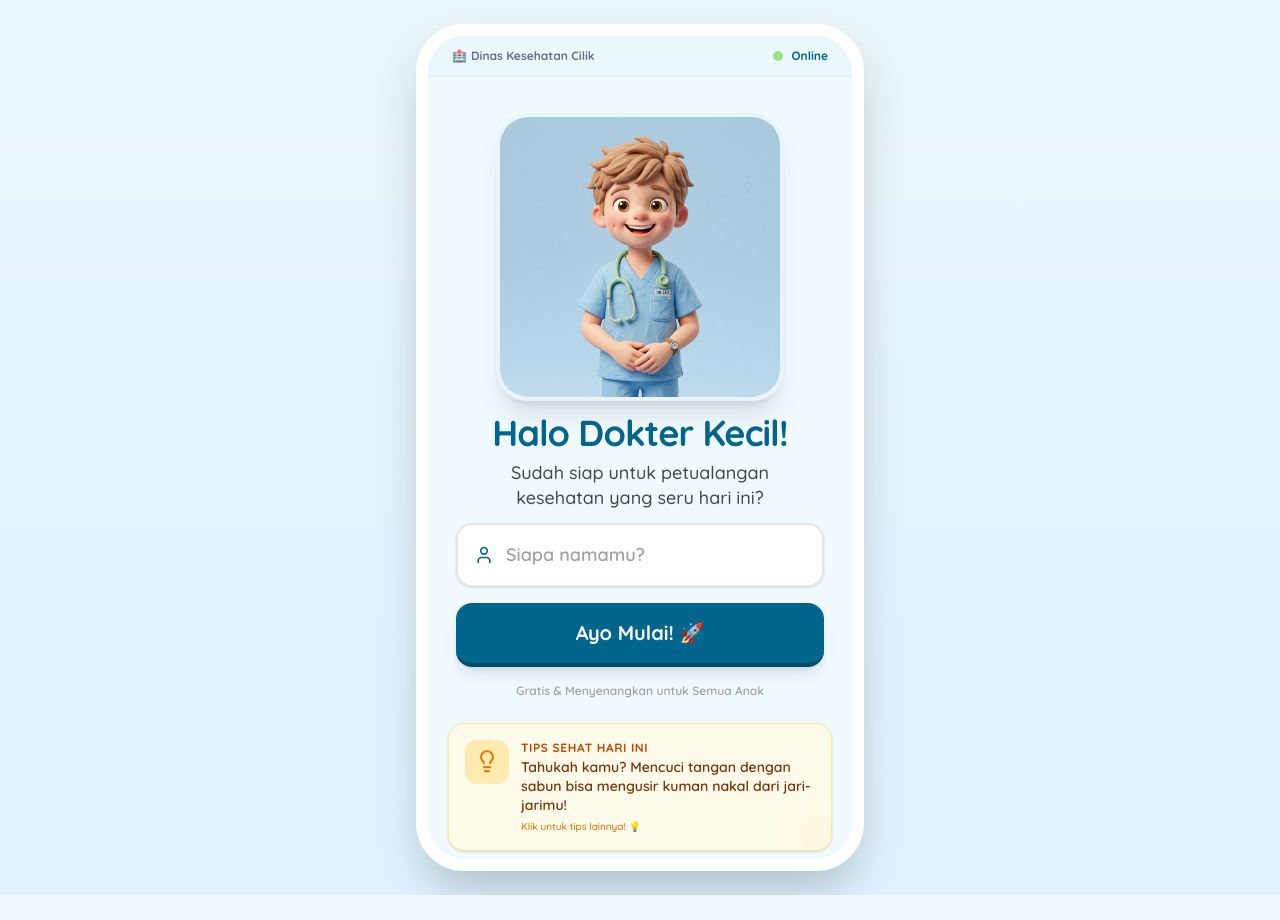
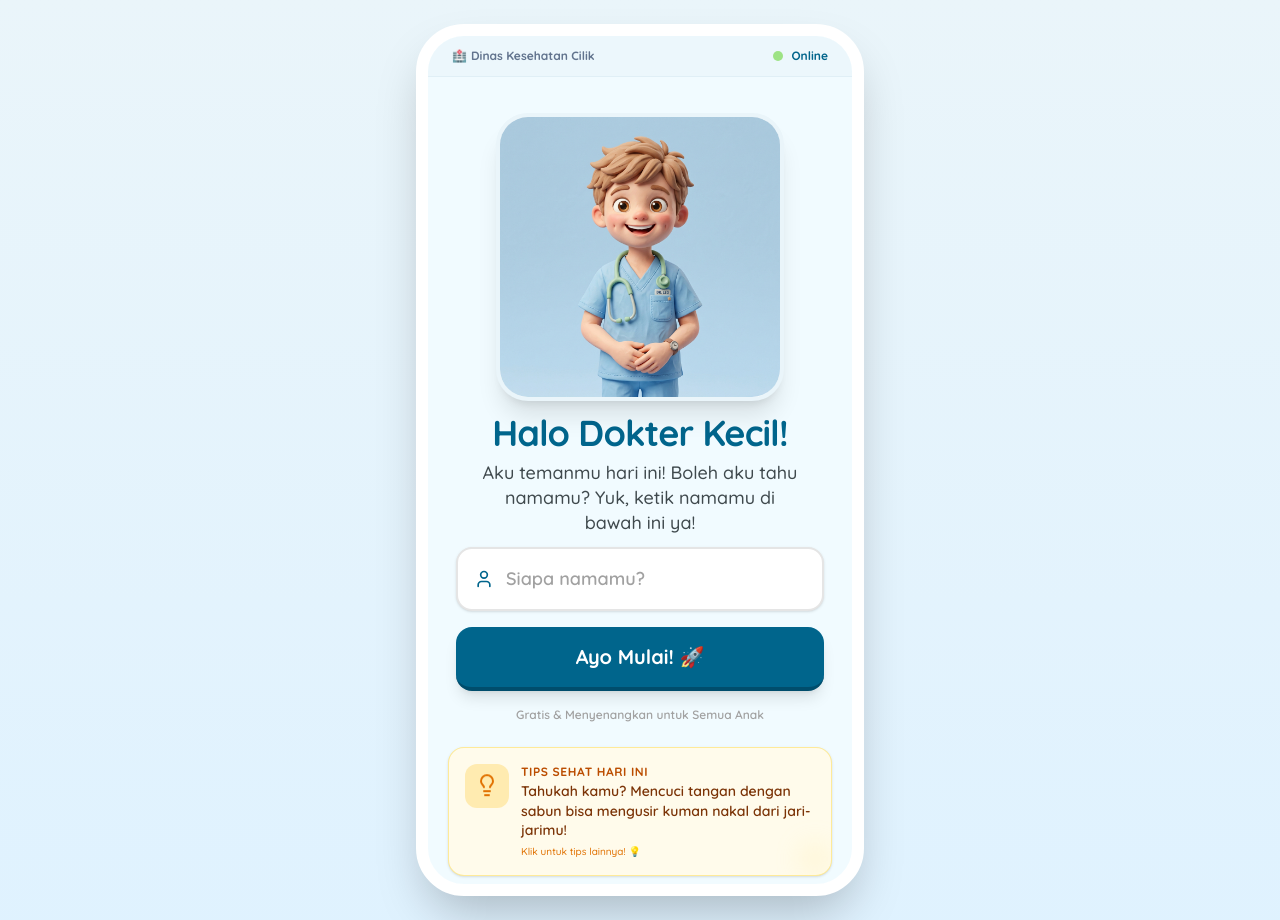
Before and after one commit to kevinnadr/dokter-anak-cilik, a React (Vite) app: page / in a window 1280 px wide. Before the commit the page ends 895 px from the top, so only its background shows below. Built offline with nearby package versions, Linux system fonts and the light colour scheme.

Commit message:
merubah teks

```diff
--- a/src/components/WelcomeScreen.tsx
+++ b/src/components/WelcomeScreen.tsx
@@ -81,7 +81,7 @@ export function WelcomeScreen({ onStart }: WelcomeScreenProps) {
           transition={{ delay: 0.2 }}
           className="text-brand-on-surface/80 text-base md:text-lg font-medium max-w-xs mx-auto leading-snug"
         >
-          Sudah siap untuk petualangan kesehatan yang seru hari ini?
+          Aku temanmu hari ini! Boleh aku tahu namamu? Yuk, ketik namamu di bawah ini ya!
         </motion.p>
       </div>
 
```
